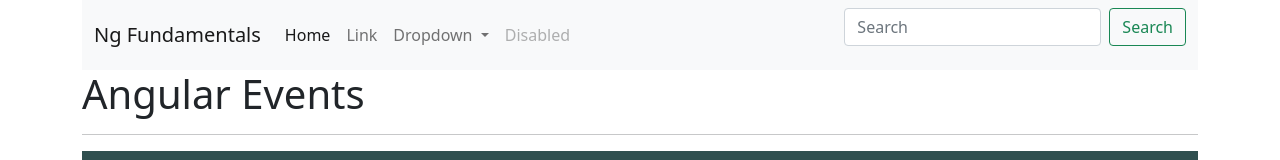
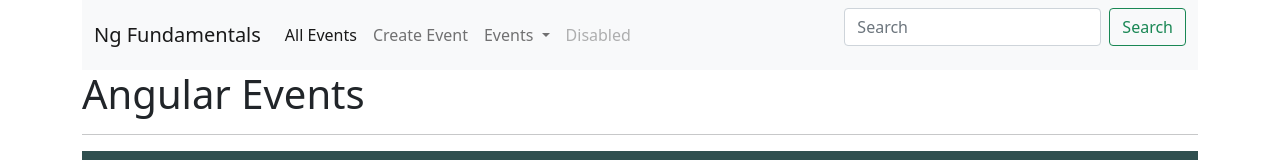
Before and after one commit to vijayB725/ng-fundamentals, an Angular app: page / in a window 1280 px wide. Shown: the top 160 px of the page. Built offline with nearby package versions, Linux system fonts and the light colour scheme.

Commit message:
1 file modified

```diff
--- a/src/app/nav/nav.component.html
+++ b/src/app/nav/nav.component.html
@@ -7,15 +7,15 @@
 		<div class="collapse navbar-collapse" id="navbarSupportedContent">
 			<ul class="navbar-nav me-auto mb-2 mb-lg-0">
 				<li class="nav-item">
-					<a class="nav-link active" aria-current="page" href="#">Home</a>
+					<a class="nav-link active" aria-current="page" href="#">All Events</a>
 				</li>
 				<li class="nav-item">
-					<a class="nav-link" href="#">Link</a>
+					<a class="nav-link" href="#">Create Event</a>
 				</li>
 				<li class="nav-item dropdown">
 					<a class="nav-link dropdown-toggle" href="#" id="navbarDropdown" role="button"
 						data-bs-toggle="dropdown" aria-expanded="false">
-						Dropdown
+						Events
 					</a>
 					<ul class="dropdown-menu" aria-labelledby="navbarDropdown">
 						<li><a class="dropdown-item" href="#">Action</a></li>
```
